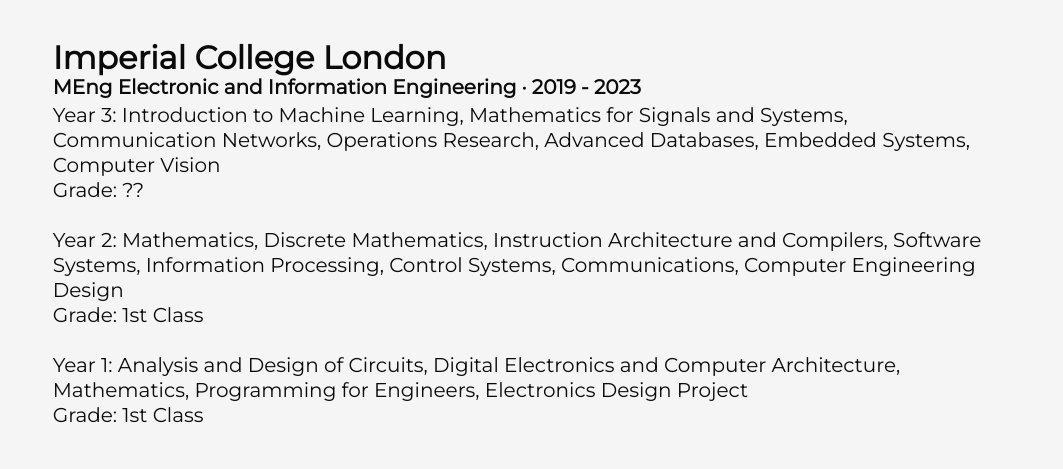
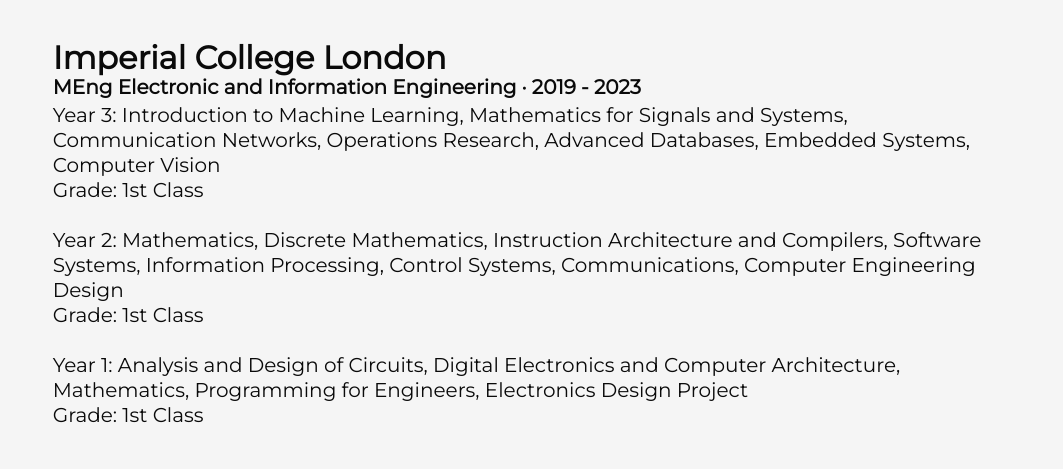
Before and after one commit to coolio982/coolio982.github.io, a website: page index.html in a window 1280 px wide. Shown: the part 2062-2531 px from the top of the page, without its empty margins (108-1171 px from the left). Drawn offline with Linux system fonts and the light colour scheme.

Commit message:
added grade

```diff
--- a/index.html
+++ b/index.html
@@ -185,7 +185,7 @@
           Year 3: Introduction to Machine Learning, Mathematics for Signals and Systems, Communication Networks,
           Operations Research, Advanced Databases, Embedded Systems, Computer Vision
           <br>
-          Grade: ??
+          Grade: 1st Class
           <br>
           <br>
           Year 2: Mathematics, Discrete Mathematics, Instruction Architecture and Compilers, Software Systems,
```
